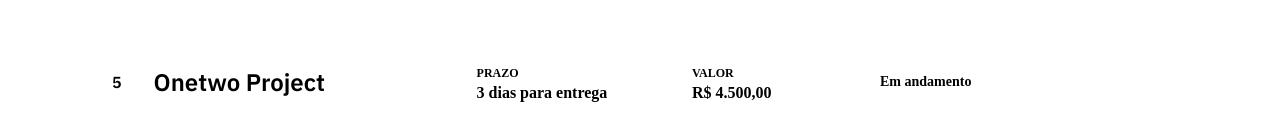
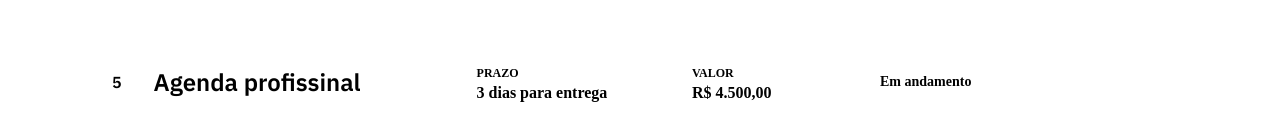
Before and after one commit to glaubermatos/jobscalc, a Next.js app: page / in a window 1280 px wide. Shown: the part 622-762 px from the top of the page. Built offline with nearby package versions, Linux system fonts and the light colour scheme.

Commit message:
Home page: Adjusts hover JobsTable component

```diff
--- a/src/components/JobsTable/index.tsx
+++ b/src/components/JobsTable/index.tsx
@@ -3,7 +3,7 @@ import { FiEdit3, FiTrash } from 'react-icons/fi'
 import styles from './styles.module.scss'
 
 export function JobsTable() {
-    const jobs = ['Pizzaria Guloso', 'Prust Modas', 'Onetwo Project', 'Los Hermanos', 'Onetwo Project']
+    const jobs = ['Pizzaria Guloso', 'Prust Modas', 'Onetwo Project', 'Los Hermanos', 'Agenda profissinal']
 
     return <div className={styles.jobsTable}>
        {jobs.map((job, index) => (
--- a/src/components/JobsTable/styles.module.scss
+++ b/src/components/JobsTable/styles.module.scss
@@ -47,6 +47,10 @@
             height: 100%;
             border-radius: 0.3125rem 0 0 0.3125rem;
             background: var(--orange-500);
+        }
+
+        & .row span {
+            color: var(--orange-500);
         }
     }
 
@@ -111,6 +115,12 @@
             border: solid 1px var(--gray-200);
             border-radius: 0.3125rem;
 
+            transition: background 0.2s;
+
+            &:hover {
+                background: var(--white-200);
+            }
+
             svg {
                 stroke: var(--gray-400);
             }
--- a/src/pages/_document.tsx
+++ b/src/pages/_document.tsx
@@ -8,6 +8,8 @@ export default class MyDocument extends Document {
                     <link rel="preconnect" href="https://fonts.googleapis.com" />
                     <link rel="preconnect" href="https://fonts.gstatic.com" />
                     <link href="https://fonts.googleapis.com/css2?family=IBM+Plex+Sans:wght@400;600&family=Inter:wght@400;500;600;700&display=swap" rel="stylesheet" />
+
+                    <title>Home | JobsCalc</title>
                 </Head>
                 <body>
                     <Main />
```
